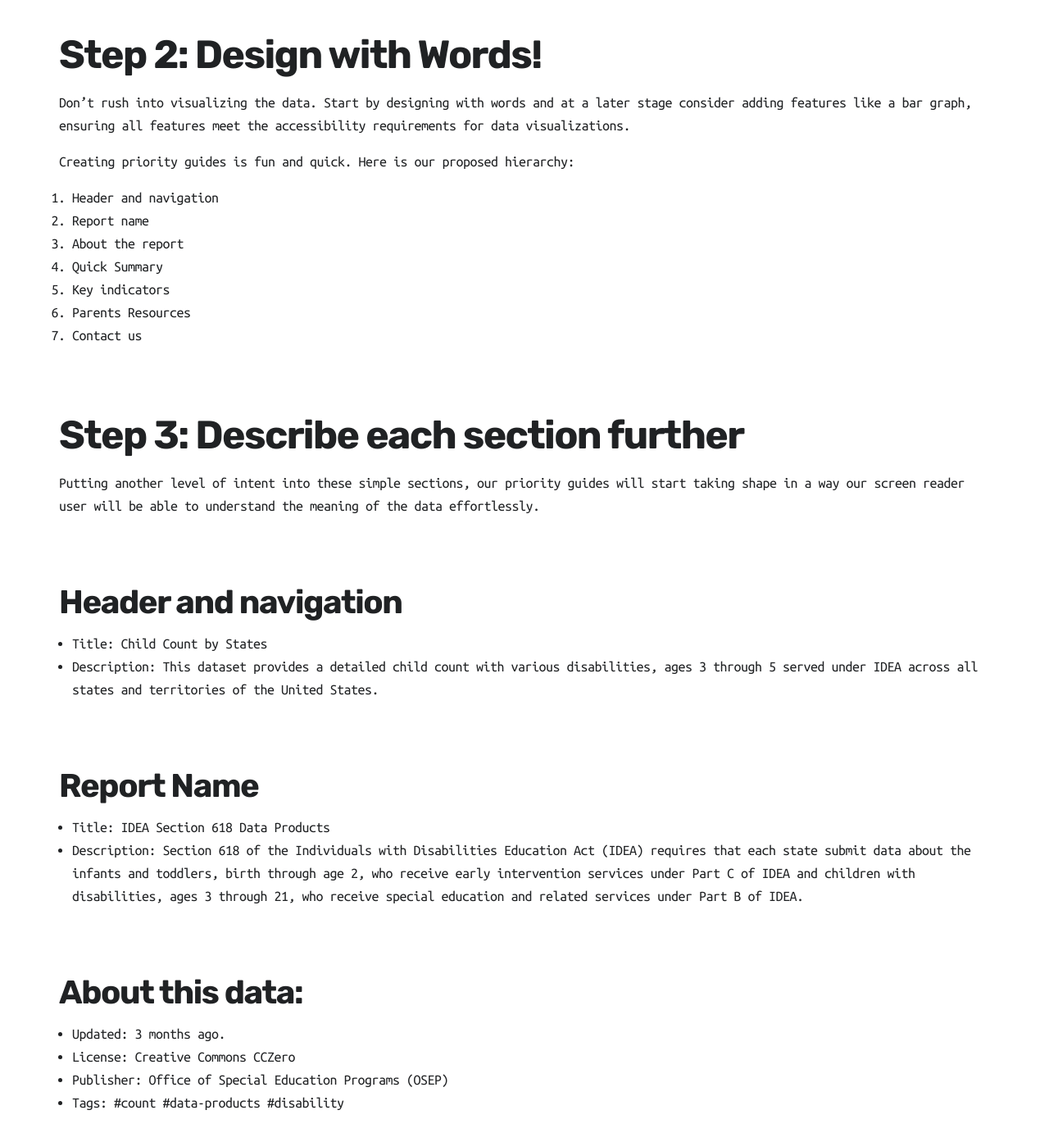
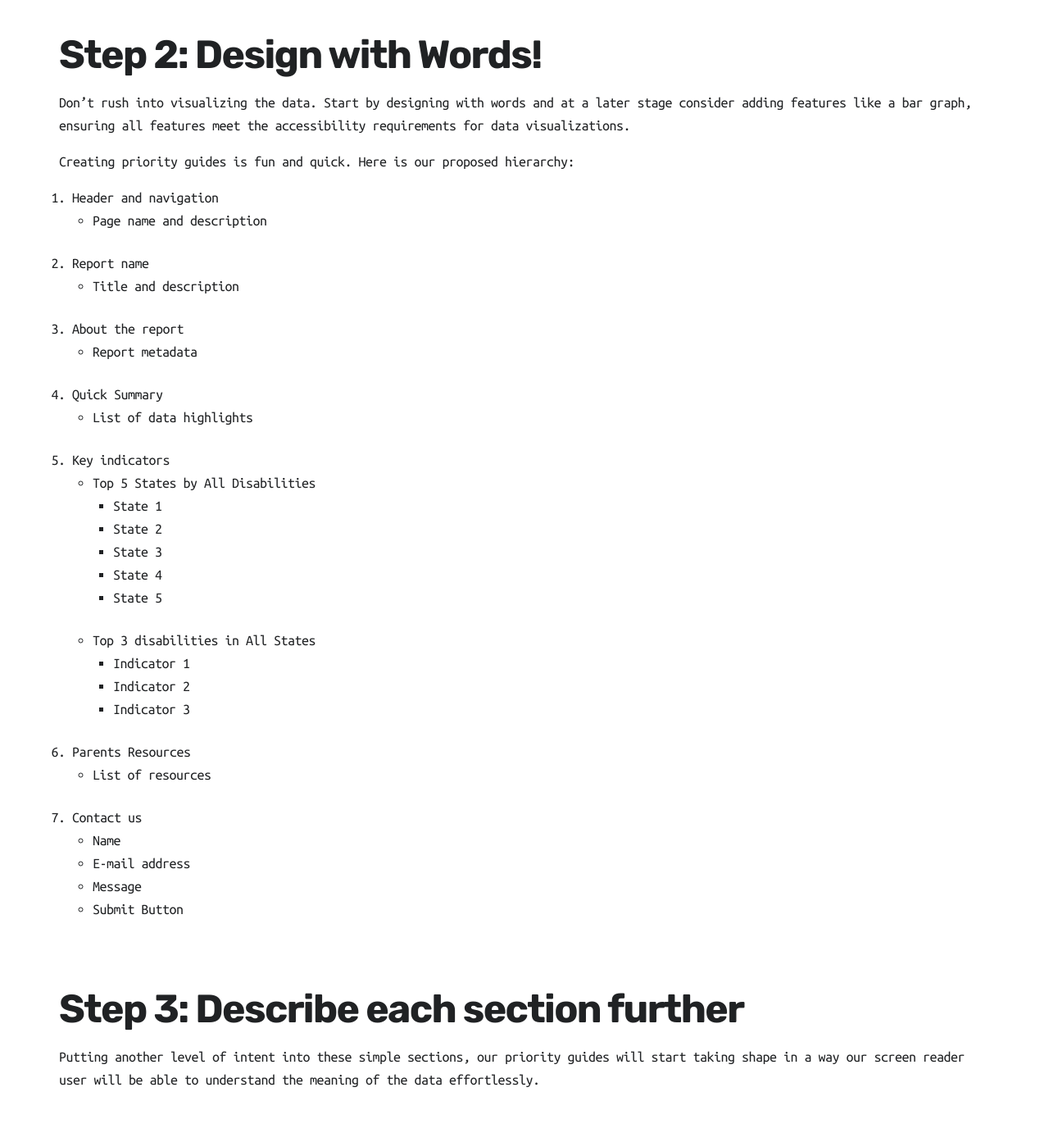
Before and after one commit to mpaiva/venus, a Jekyll site: the page built from _posts/2023-06-11-data-visualizations-visualize-this-you-could-go-blind-tomorrow.md, in a window 1280 px wide and 1400 px high, scrolled down 4186 px. Shown: the top 1393 px of the window at 82% size. Built offline with Jekyll 4.4.1, drawn with Linux system fonts in a browser that asks for light colours; nearby versions of some CDN libraries.

Commit message:
content update

```diff
--- a/_posts/2023-06-11-data-visualizations-visualize-this-you-could-go-blind-tomorrow.md
+++ b/_posts/2023-06-11-data-visualizations-visualize-this-you-could-go-blind-tomorrow.md
@@ -59,12 +59,31 @@ Don't rush into visualizing the data. Start by designing with words and at a lat
 Creating priority guides is fun and quick. Here is our proposed hierarchy:
 
 1. Header and navigation
+   - Page name and description
 2. Report name
+   - Title and description
 3. About the report
+   - Report metadata
 4. Quick Summary
+   - List of data highlights
 5. Key indicators
+   - Top 5 States by All Disabilities
+     - State 1
+     - State 2
+     - State 3
+     - State 4
+     - State 5
+   - Top 3 disabilities in All States
+     - Indicator 1
+     - Indicator 2
+     - Indicator 3
 6. Parents Resources
+   - List of resources
 7. Contact us
+   - Name
+   - E-mail address
+   - Message
+   - Submit Button
 
 ## Step 3: Describe each section further
 
```
